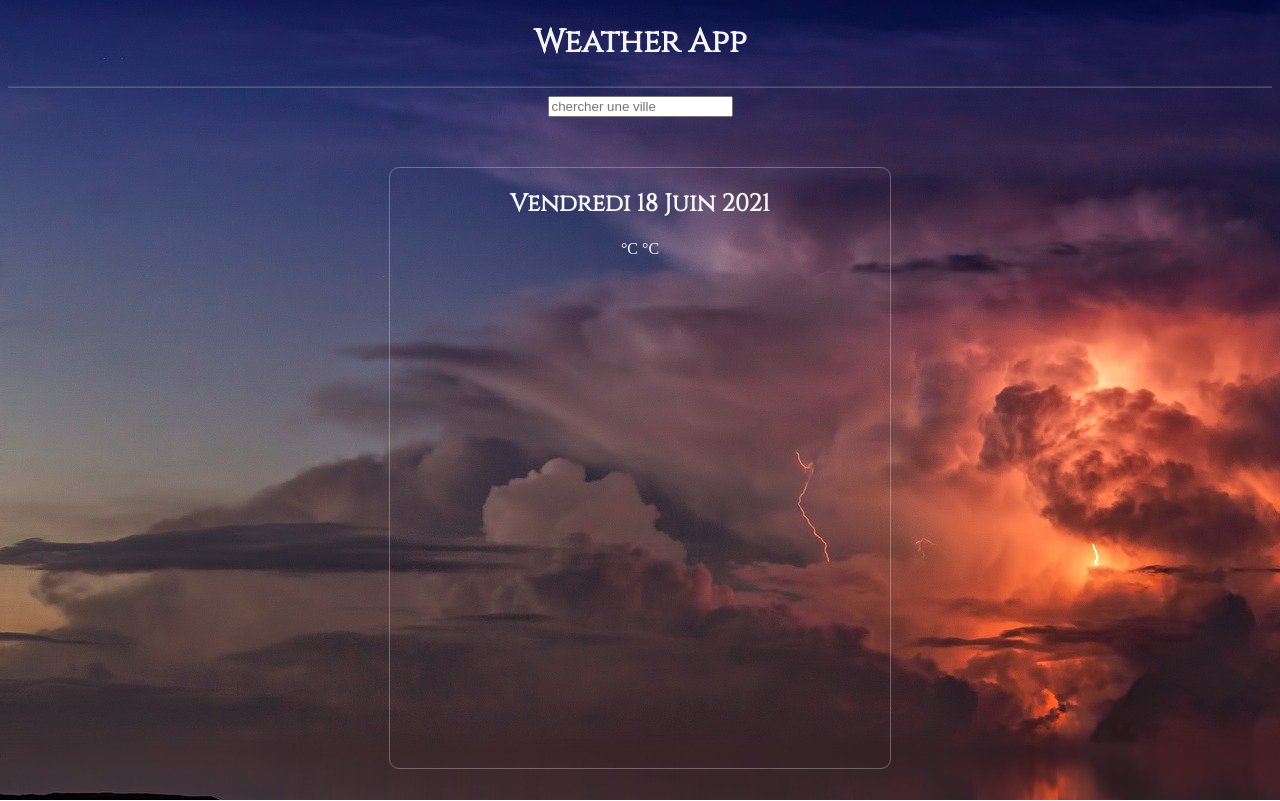
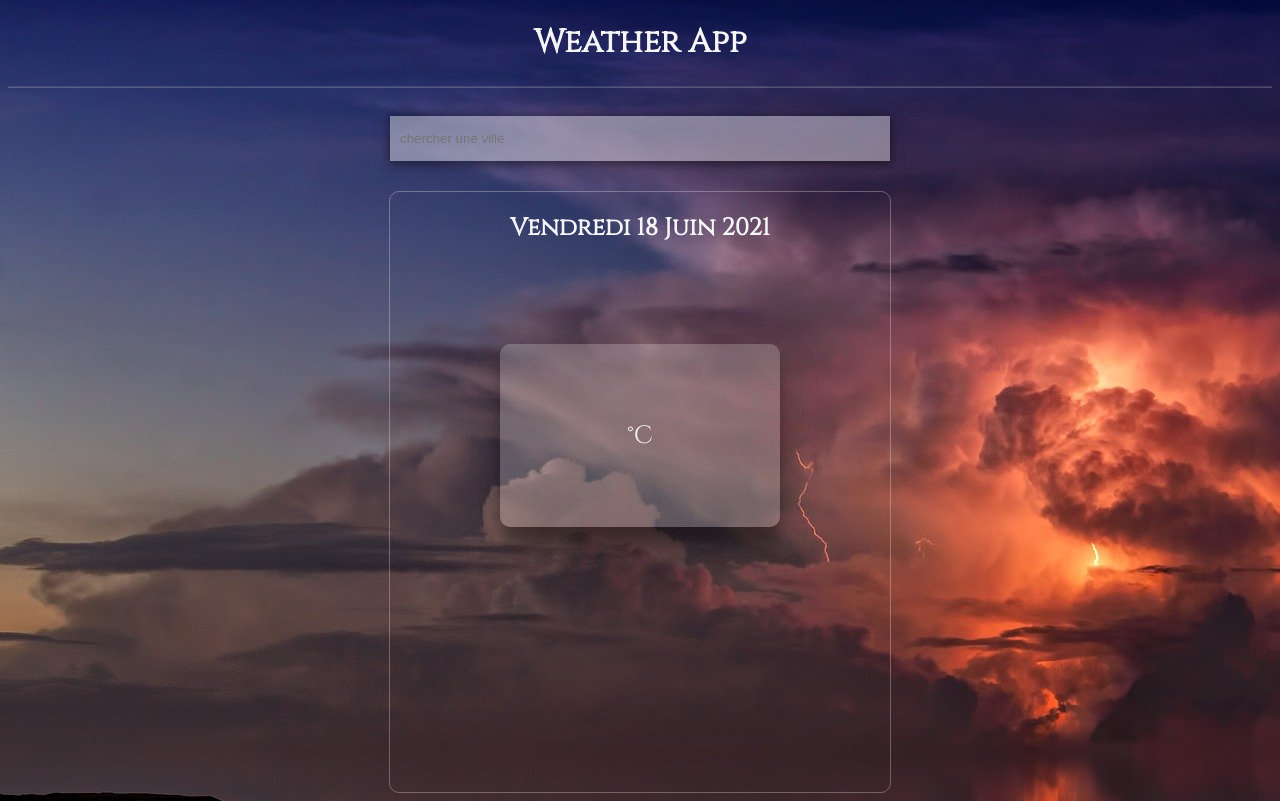
Before and after one commit to VanessaSeva/Weather-React, a React (Create React App) app: page / in a window 1280 px wide. Built offline with nearby package versions, Linux system fonts and the light colour scheme.

Commit message:
a little bit of CSS

```diff
--- a/src/App.css
+++ b/src/App.css
@@ -25,3 +25,37 @@ body {
   border-radius: 10px;
   color: whitesmoke;
 }
+.inputSearch {
+  background: rgba(255,255,255,0.4);
+  border: none;
+  position: relative;
+  display: block;
+  outline: none;
+  width: 480px;
+  height: 25px;
+  top: 20px;
+  margin: 0 auto;
+  padding: 10px;
+  color: #333;
+  -webkit-box-shadow: 0 2px 10px 1px rgba(0,0,0,0.5);
+  box-shadow: 0 2px 10px 1px rgba(0,0,0,0.5);
+
+}
+
+.conditions {
+  display: flex;
+  justify-content: center;
+  flex-direction: column;
+  width: 280px;
+  margin: 0 auto;
+  margin-top: 100px;
+  border-radius: 10px;
+  background: rgba(255,255,255,0.2);
+  box-shadow: 0 19px 38px rgba(0,0,0,0.30), 0 15px 12px rgba(0,0,0,0.22);
+
+}
+.detailsBox {
+  font-size: 25px;
+  font-family: 'Cinzel', serif;
+
+  }
--- a/src/Main/Main.js
+++ b/src/Main/Main.js
@@ -47,7 +47,7 @@ const Main = () => {
             <hr className="separation"/>
             </div>
             <div>
-                <input type="text"
+                <input className="inputSearch" type="text"
                 placeholder="chercher une ville"
                 onChange={e => setData(e.target.value)}
                 value={data}
@@ -58,16 +58,17 @@ const Main = () => {
             <div className="container">
             <div className="weatherBox">
                 <h2 className="title">{dateBuilder(new Date())}</h2>
-                <p>
+                <div className="conditions">
+                <p className="detailsBox">
             {weather.name}
                 </p>
-                <p>
-                {weather.main ? Math.round(weather.main.temp) : "°C"} °C
+                <p className="detailsBox">
+                {weather.main ? Math.round(weather.main.temp) : ''} °C
                 </p>
-                <p>
-            {weather.weather?.[0].main}
+                <p className="detailsBox">
+            {weather.weather?.[0].description}
                 </p>
-
+                </div>
             </div>
 
             </div>
```
